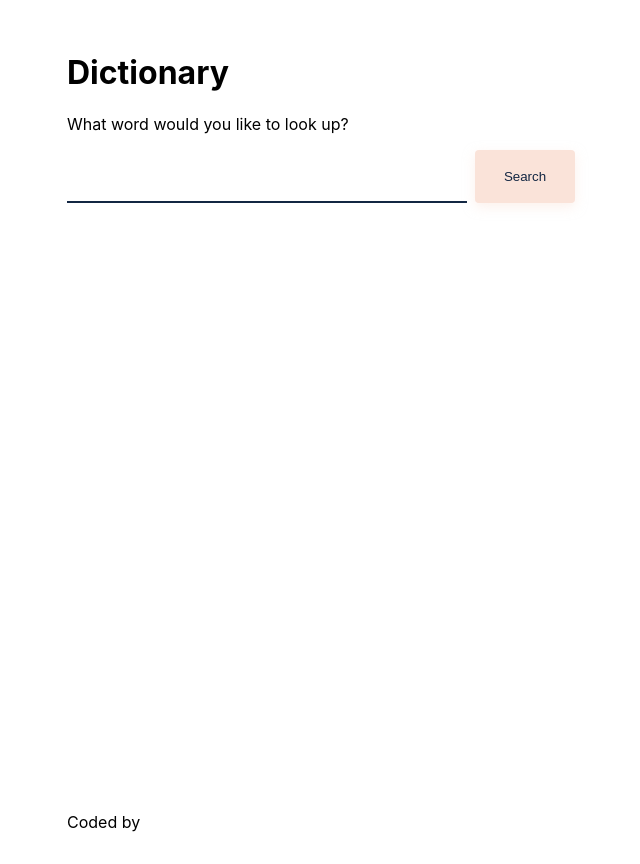
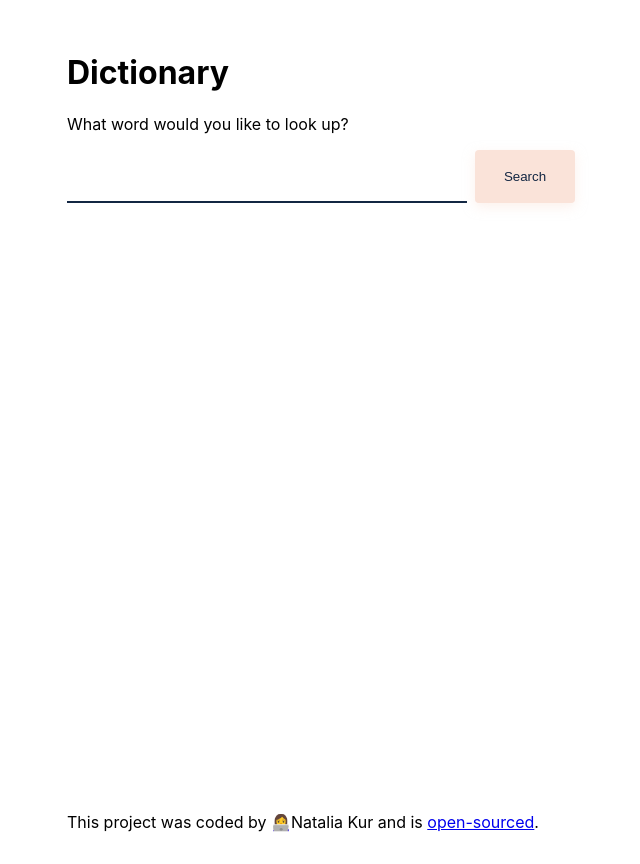
Before and after one commit to Katalia91/dictionary-project, a React (Create React App) app: page / in a window 1280 px wide. Shown: the whole page, without its empty margins (173-813 px from the left). Built offline with nearby package versions, Linux system fonts and the light colour scheme.

Commit message:
Add GitHub link to the footer

```diff
--- a/src/App.jsx
+++ b/src/App.jsx
@@ -10,7 +10,19 @@ function App() {
         <main>
           <Dictionary />
         </main>
-        <footer>Coded by </footer>
+        <footer>
+          This project was coded by 👩‍💻Natalia Kur and is{" "}
+          <span className="footer">
+            <a
+              href="https://github.com/Katalia91/dictionary-project"
+              target="_blank"
+              rel="noreferrer"
+            >
+              open-sourced
+            </a>
+          </span>
+          .
+        </footer>
       </div>
     </div>
   );
```
